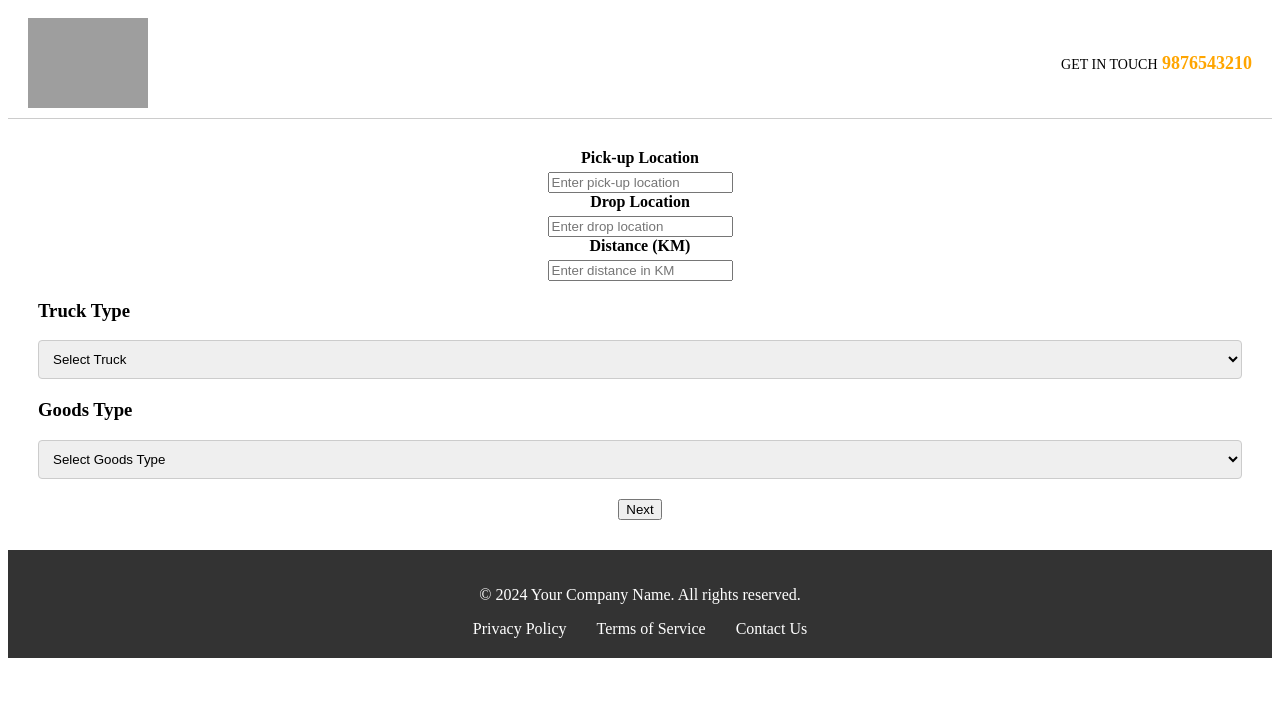
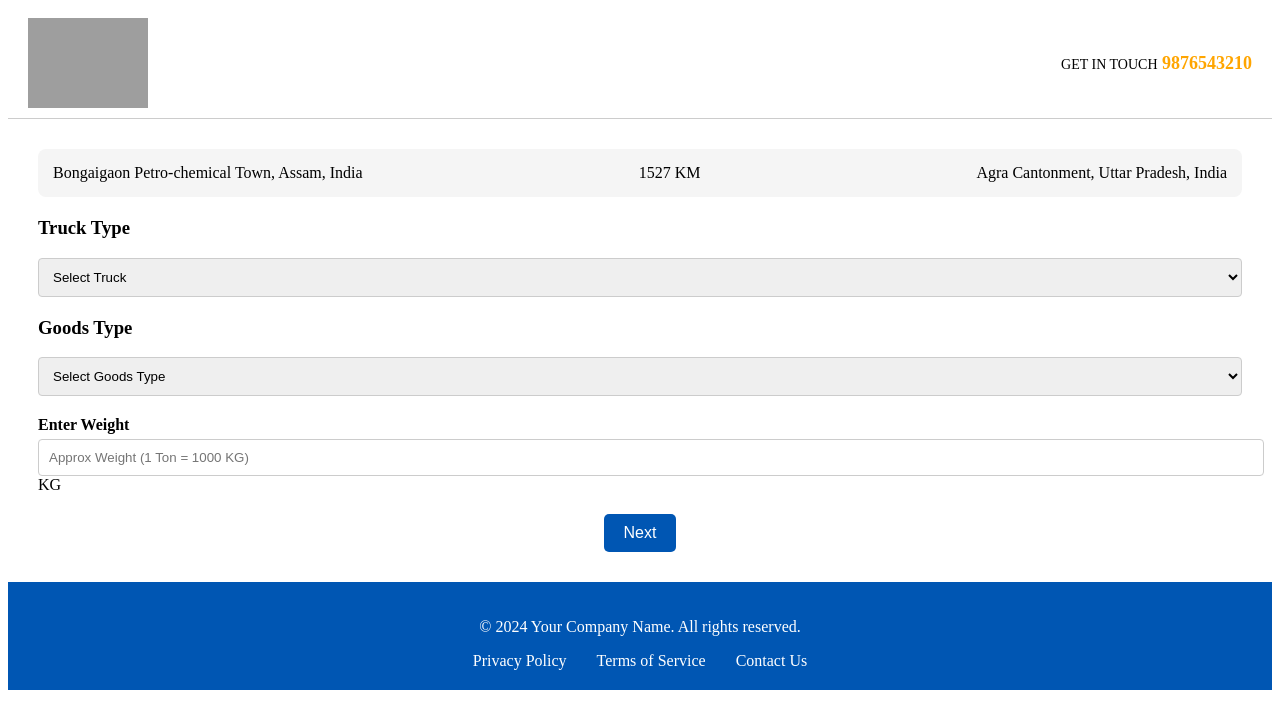
Before and after one commit to lathika1312/Booking, an Angular app: page / in a window 1280 px wide. Shown: the top 728 px of the page. Built offline with nearby package versions, Linux system fonts and the light colour scheme; grey boxes are pictures that could not be loaded.

Commit message:
fixed changes

```diff
--- a/src/app/admin/customer/customer.component.css
+++ b/src/app/admin/customer/customer.component.css
@@ -30,6 +30,21 @@
   text-align: center;
 }
 
+.locations {
+  display: flex;
+  justify-content: space-between;
+  margin-bottom: 20px;
+}
+
+.location-detail {
+  flex: 1; /* Allows equal spacing among location details */
+  margin-right: 10px; /* Right margin for spacing */
+}
+
+.location-detail:last-child {
+  margin-right: 0; /* Remove margin for the last item */
+}
+
 .route-info {
   display: flex;
   justify-content: space-between;
@@ -40,7 +55,7 @@
   margin-bottom: 20px;
 }
 
-.truck-selection, .goods-selection {
+.truck-selection, .goods-selection, .weight-input {
   margin-bottom: 20px;
   text-align: left;
 }
@@ -51,14 +66,14 @@ label {
   margin-bottom: 5px;
 }
 
-select {
+select, input[type="text"], input[type="number"] {
   width: 100%;
   padding: 10px;
   border-radius: 4px;
   border: 1px solid #ccc;
 }
 
-.next-btn {
+.next-button {
   padding: 10px 20px;
   background-color: #0056b3; /* Blue */
   color: white;
--- a/src/app/admin/customer/customer.component.html
+++ b/src/app/admin/customer/customer.component.html
@@ -2,22 +2,12 @@
 <app-nav></app-nav>
 
 <!-- Main Body -->
+
 <div class="booking-container">
-  <div class="locations">
-    <div class="location-detail">
-      <label for="pickup">Pick-up Location</label>
-      <input type="text" id="pickup" placeholder="Enter pick-up location" [(ngModel)]="pickupLocation" />
-    </div>
-
-    <div class="location-detail">
-      <label for="drop">Drop Location</label>
-      <input type="text" id="drop" placeholder="Enter drop location" [(ngModel)]="dropLocation" />
-    </div>
-
-    <div class="location-detail">
-      <label for="distance">Distance (KM)</label>
-      <input type="number" id="distance" placeholder="Enter distance in KM" [(ngModel)]="distance" />
-    </div>
+  <div class="route-info">
+    <span>Bongaigaon Petro-chemical Town, Assam, India</span>
+    <span>1527 KM</span>
+    <span>Agra Cantonment, Uttar Pradesh, India</span>
   </div>
 
   <div class="truck-selection">
@@ -36,6 +26,12 @@
     </select>
   </div>
 
+  <div class="weight-input" style="margin-top: 20px;">
+    <label for="weight">Enter Weight</label>
+    <input type="number" id="weight" placeholder="Approx Weight (1 Ton = 1000 KG)" [(ngModel)]="weight" />
+    <span>KG</span>
+  </div>
+
   <!-- Next Button -->
   <div class="next-button-container" style="margin-top: 20px;">
     <button class="next-button" (click)="onNext()">Next</button>
--- a/src/app/layout/footer/footer.component.css
+++ b/src/app/layout/footer/footer.component.css
@@ -1,16 +1,16 @@
 footer {
-    background-color: #333;
-    color: #fff;
+  background-color: #0056b3; /* Blue */
+  color: #fff; /* White text */
   padding: 20px;
   text-align: center;
 }
 
 footer nav a {
-    color: #fff;
-    margin: 0 15px;
-    text-decoration: none;
+  color: #fff; /* White links */
+  margin: 0 15px; /* Margin between links */
+  text-decoration: none; /* No underline for links */
 }
 
 footer nav a:hover {
-    text-decoration: underline;
+  text-decoration: underline; /* Underline on hover */
 }
```
Lines whose indentation alone changed are shown as unchanged.
